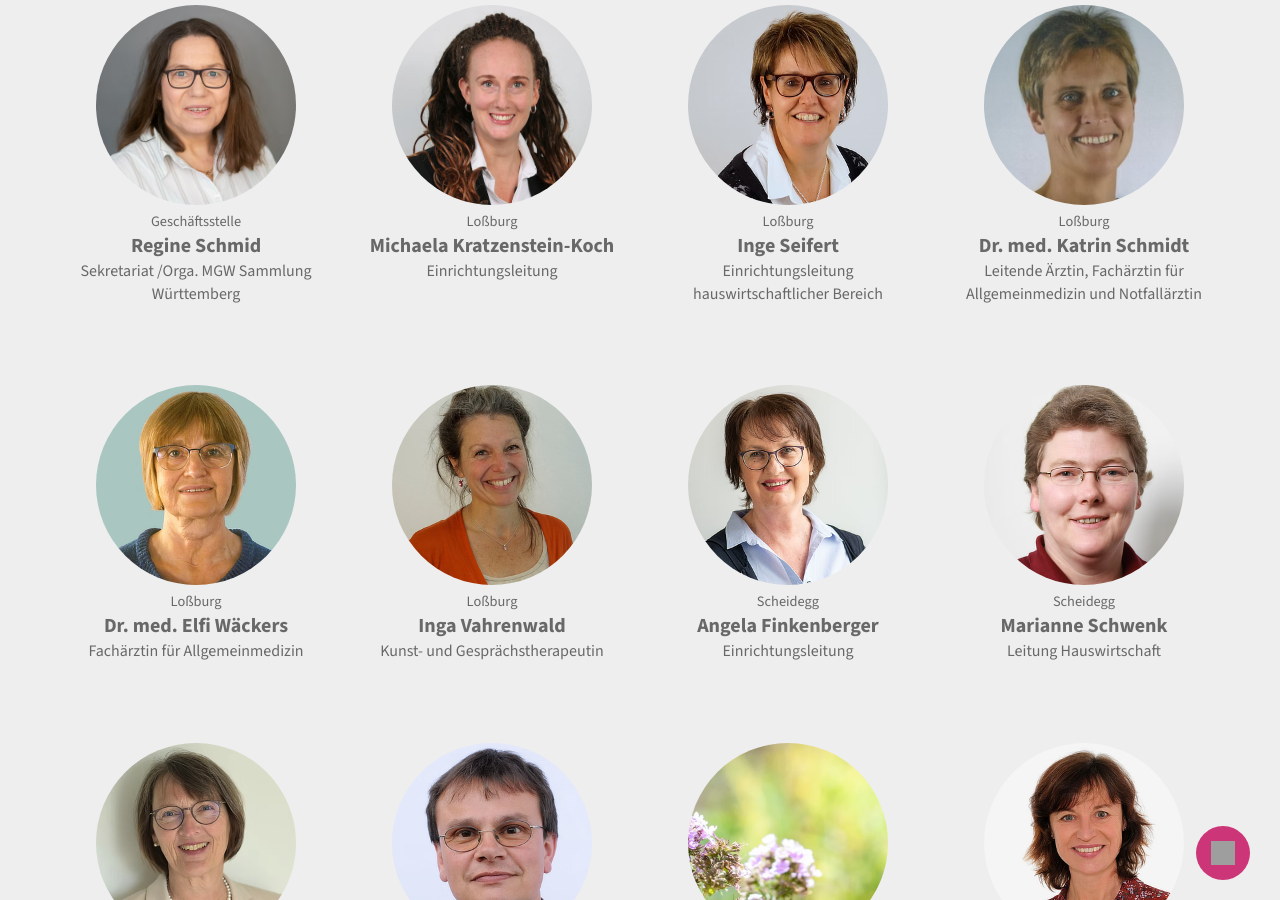
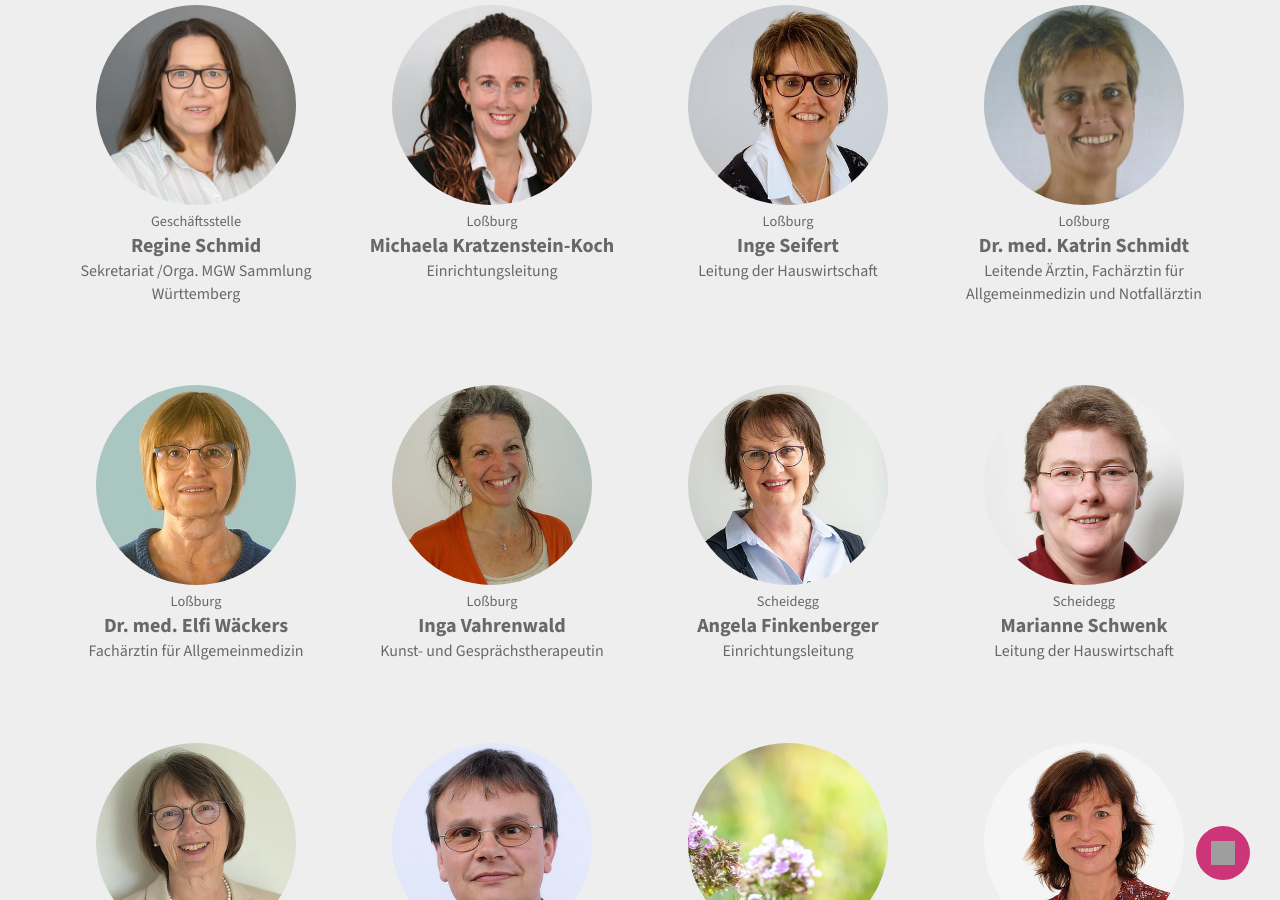
Before and after one commit to enaaacode/muettergenesung-kur, a Jekyll site: the page built from ueber-uns.html, in a window 1280 px wide and 900 px high, scrolled down 1414 px. Built offline with Jekyll 4.4.1, drawn with Linux system fonts in a browser that asks for light colours; nearby versions of some CDN libraries; grey boxes are pictures that could not be loaded.

Commit message:
Update team.yml

```diff
--- a/_data/team.yml
+++ b/_data/team.yml
@@ -78,7 +78,7 @@
 
 - ort: "Loßburg"
   name: "Inge Seifert"
-  beschreibung: "Einrichtungsleitung hauswirtschaftlicher Bereich"
+  beschreibung: "Leitung der Hauswirtschaft"
   bild: "assets/images/team/lossburg/Inge_Seifert.png"
 
 - ort: "Loßburg"
@@ -106,7 +106,7 @@
 
 - ort: "Scheidegg"
   name: "Marianne Schwenk"
-  beschreibung: "Leitung Hauswirtschaft"
+  beschreibung: "Leitung der Hauswirtschaft"
   bild: "assets/images/team/scheidegg/Marianne_Schwenk.png"
 
 - ort: "Scheidegg"
```
